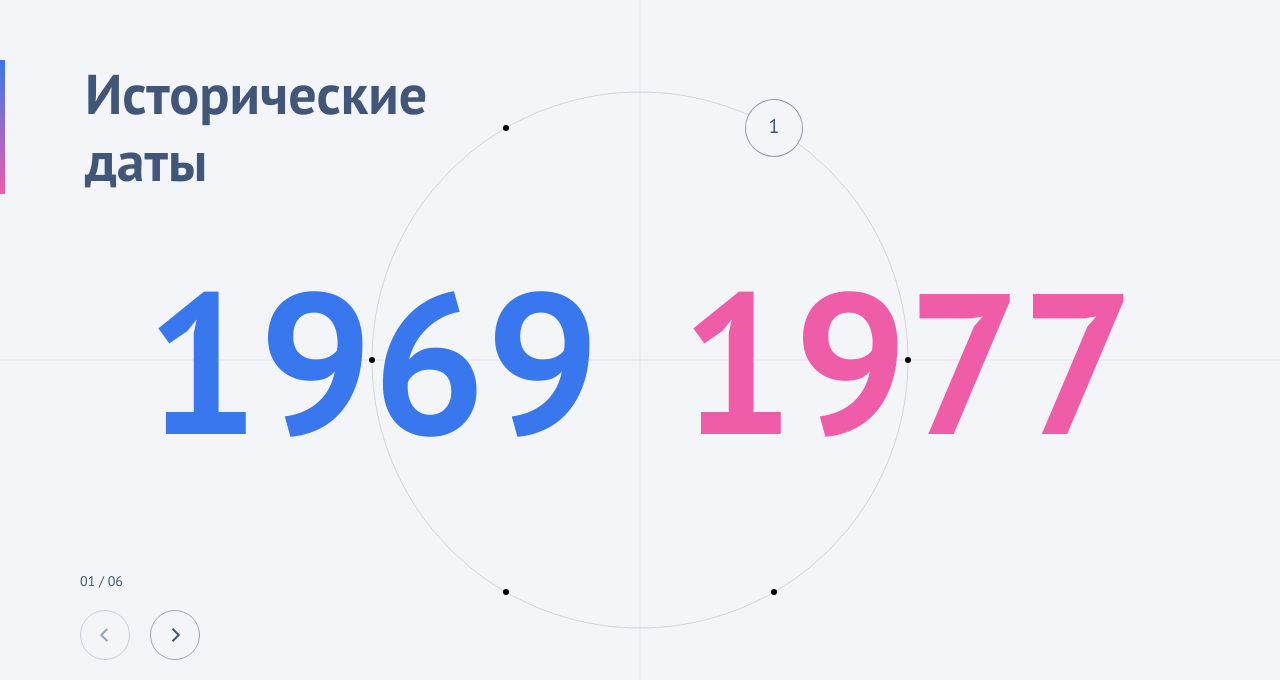
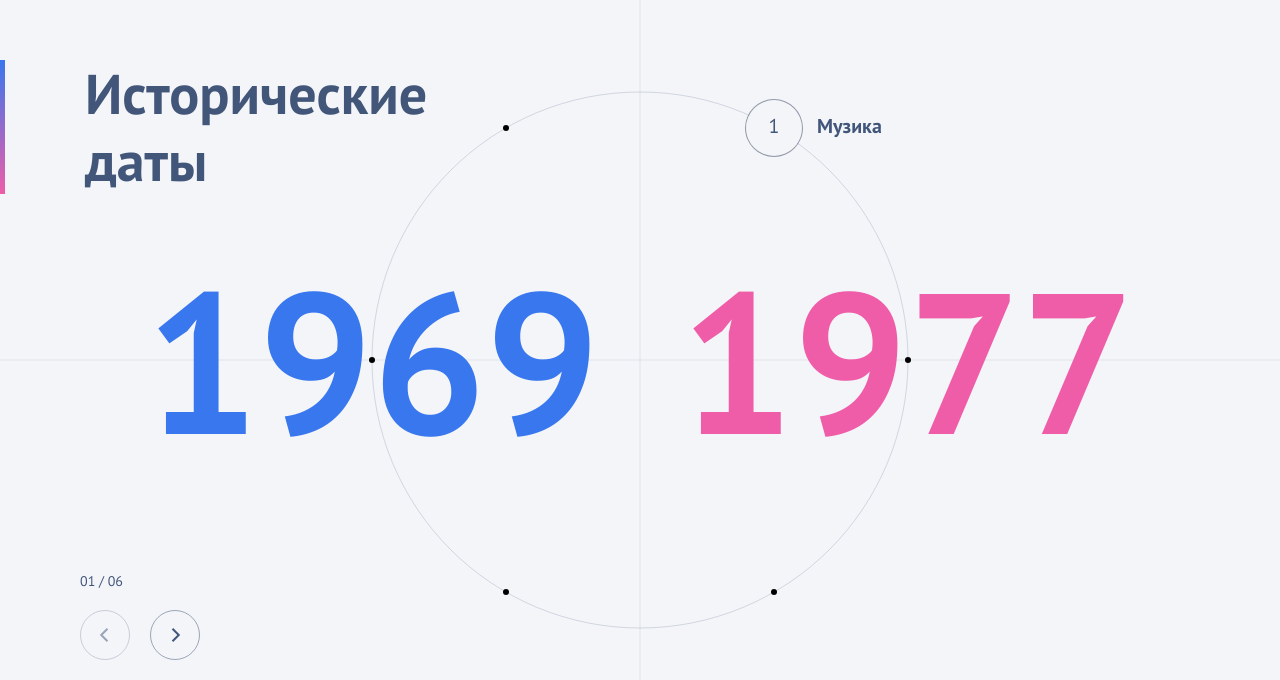
Before and after one commit to cetvrtak/stevo-tz-calendar, a React app: page / in a window 1280 px wide. Shown: the part 120-800 px from the top of the page. Built offline with nearby package versions, Linux system fonts and the light colour scheme.

Commit message:
Add dot title

```diff
--- a/components/YearCircle.scss
+++ b/components/YearCircle.scss
@@ -52,6 +52,25 @@ g:hover .dot,
 g:hover .dot+text,
 .dot.selected+text {
   display: flex;
+}
+
+.dot-number{
+  color: rgb(66, 86, 122);
+  font-family: PT Sans;
+  font-size: 20px;
+  font-weight: 400;
+  line-height: 30px;
+  letter-spacing: 0%;
+  text-align: left;
+}
+.dot-title {
+  color: rgb(66, 86, 122);
+  font-family: PT Sans;
+  font-size: 20px;
+  font-weight: 700;
+  line-height: 30px;
+  letter-spacing: 0%;
+  text-align: left;
 }
 
 .year-container {
--- a/components/YearCircle.tsx
+++ b/components/YearCircle.tsx
@@ -5,7 +5,14 @@ import './YearCircle.scss';
 import Navigation from '../components/Navigation';
 import YearSwiper from './YearSwiper';
 
-const data = [
+interface Category {
+  title: string,
+  fromYear: number,
+  toYear: number,
+  events: any,
+}
+
+const data: Category[] = [
   {
     title: 'Музика',
     fromYear: 1969,
@@ -243,7 +250,7 @@ const YearCircle: React.FC = () => {
           <circle cx="300" cy="300" r={radius} stroke="rgb(66, 86, 122, 0.2)" strokeWidth="1" fill="none" />
 
           {/* Dots around the circle */}
-          {slotsData.map((data, index) => (
+          {slotsData.map((slot, index) => (
             <g
               key={index}
               ref={(el) => (dotRefs.current[index] = el)} // Save each dot reference
@@ -252,23 +259,37 @@ const YearCircle: React.FC = () => {
               {/* Dot */}
               <circle
                 className={`dot ${selectedDot === index ? 'selected' : ''}`}
-                cx={data.x}
-                cy={data.y}
+                cx={slot.x}
+                cy={slot.y}
                 r={selectedDot === index ? 28 : 3}
                 fill={selectedDot === index ? 'rgb(244, 245, 249)' : 'black'}
                 style={{ cursor: 'pointer' }} // Smooth transition for dot position and size
               />
               {/* Dot Index (1-based) */}
               <text
-                x={data.x}
-                y={data.y}
+                x={slot.x}
+                y={slot.y}
                 textAnchor="middle"
                 dominantBaseline="middle"
                 fill="#42567A"
                 fontSize="20px"
                 fontWeight="400"
+                className="dot-number"
               >
                 {index + 1}
+              </text>
+              <text
+                x={slot.x + 43}
+                y={slot.y}
+                textAnchor="left"
+                dominantBaseline="middle"
+                fill="#42567A"
+                fontSize="20px"
+                fontWeight="400"
+                opacity={selectedDot === index ? '1' : '0'}
+                className="dot-title"
+              >
+                {data[selectedDot].title}
               </text>
             </g>
           ))}
```
